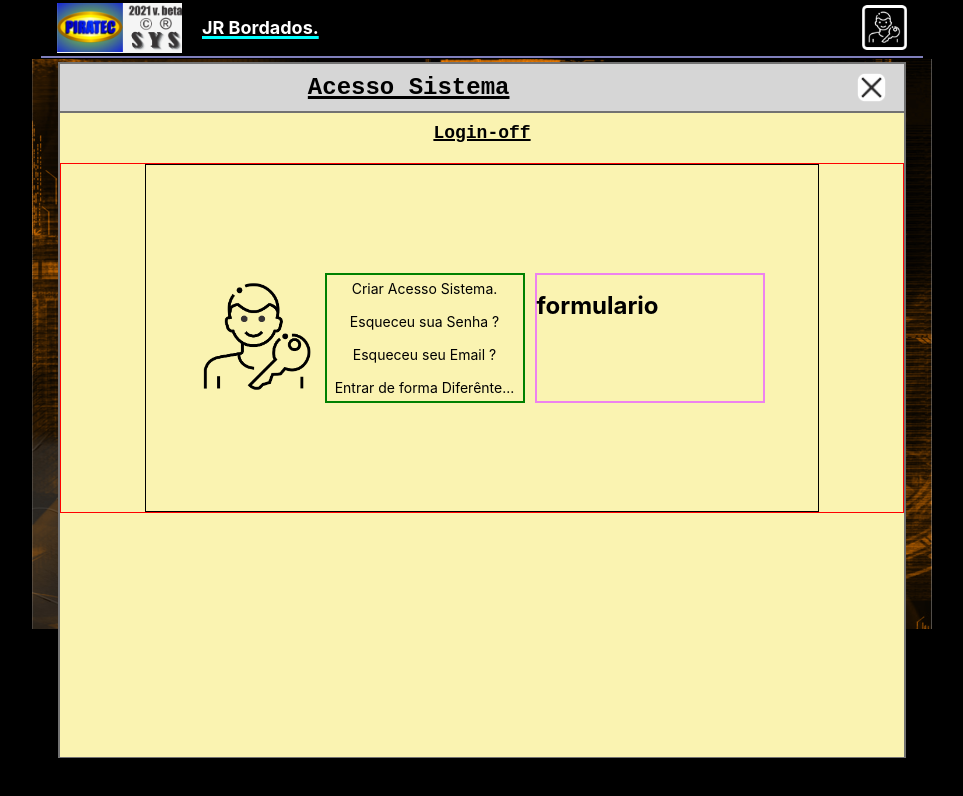
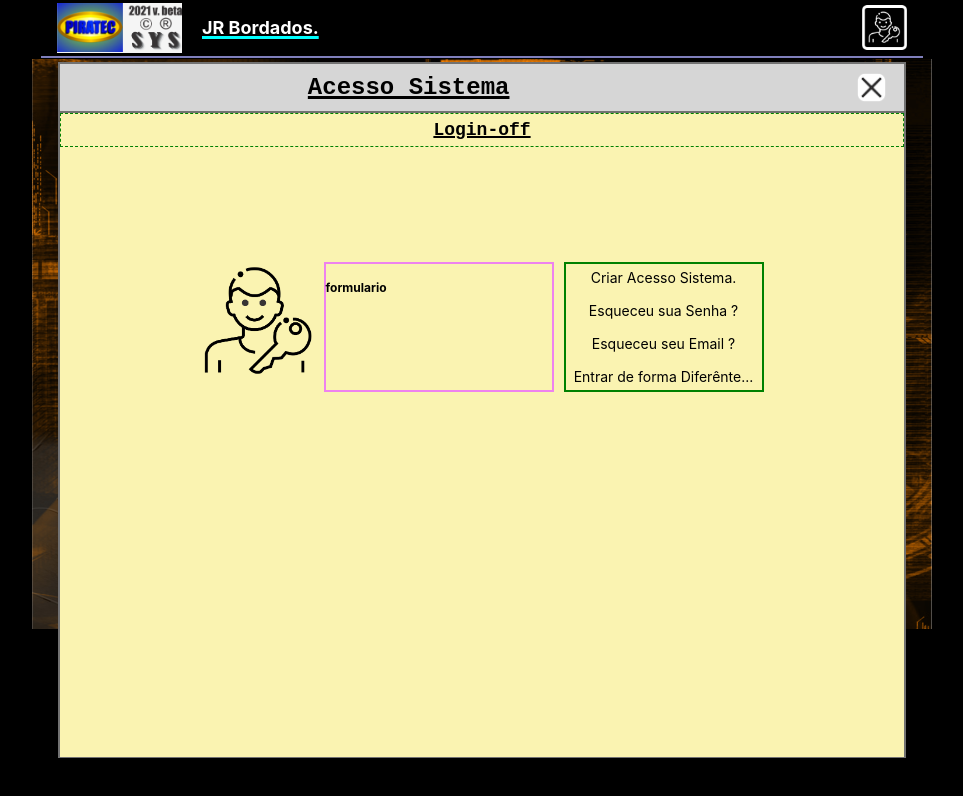
Before and after one commit to loslds/posjr, a React (Vite) app: page /homepage in a window 1280 px wide. Both pictures are taken after a click on the button 1042 px from the left and 27 px from the top of the page. Shown: the top 796 px of the page, without its empty margins (158-1121 px from the left). Built offline with nearby package versions, Linux system fonts and the light colour scheme.

Commit message:
iniciando formulario acesso em branch junior

```diff
--- a/src/components/Modal/form/acces/FormAcces.tsx
+++ b/src/components/Modal/form/acces/FormAcces.tsx
@@ -10,9 +10,9 @@ import { MainFormAcces } from './MainFormAcces';
 import { TitleFormAcces } from './TitleFormAcces';
 
 const ContainerFormCenter = styled.div`
-  border: 1px red solid;
+  border: 0;
   padding: 0px 0px 0px 0px;
-  margin: 10px 0px 10px 0px;
+  margin: 5px 0px 5px 0px;
   width: 100%;
   min-height: 350px;
   background-color: transparent;
@@ -22,7 +22,7 @@ const ContainerFormCenter = styled.div`
 `;
 
 const ContainerFormCenterFlex = styled.div`
-  border: 1px black solid;
+  border: 0;
   padding: 0px 0px 0px 0px;
   margin: 0px 0px 0px 0px;
   width: 80%;
@@ -74,15 +74,15 @@ export const FormAcces: React.FC = () => {
         <ContainerFormCenter>
           <ContainerFormCenterFlex>
             <ContainerFormAvatar img={avatar1} />
+            <ContainerFormForm>
+              <h4>formulario</h4>
+            </ContainerFormForm>
             <ContainerFormOption>
               <p>Criar Acesso Sistema.</p>
               <p>Esqueceu sua Senha ?</p>
               <p>Esqueceu seu Email ?</p>
               <p>Entrar de forma Diferênte...</p>
             </ContainerFormOption>
-            <ContainerFormForm>
-              <h1>formulario</h1>
-            </ContainerFormForm>
           </ContainerFormCenterFlex>
         </ContainerFormCenter>
       </CardFormAcces>
--- a/src/components/Modal/form/styledForm.ts
+++ b/src/components/Modal/form/styledForm.ts
@@ -30,7 +30,8 @@ export const ContainerFormFlex = styled.div`
 `;
 /** styled Card form */
 export const ContainerCardForm = styled.div`
-  border: none;
+  border: 0;
+  padding: 0px auto;
   padding: 0px 0px 0px 0px;
   margin: 0px 0px 0px 0px;
   width: 100%;
@@ -40,7 +41,8 @@ export const ContainerCardForm = styled.div`
 `;
 
 export const ContainerCardFormFlex = styled.div`
-  border: none;
+  border: 0;
+  padding: 0px auto;
   padding: 0px 0px 0px 0px;
   margin: 0px 0px 0px 0px;
   width: 100%;
@@ -54,10 +56,11 @@ export const ContainerCardFormFlex = styled.div`
 `;
 /** Title form */
 export const ContainerFormTitle = styled.div`
-  border: none; /* border: 1px green dashed; */
-  padding: 0px auto;
-  margin: 0px auto;
-  min-width: 100%;
+  border: 1px green dashed;
+  padding: 0px 0px 0px 0px;
+  margin: 0px 0px 0px 0px;
+  width: 100%;
+  min-height: 30px;
   display: flex;
   flex-flow: row wrap;
   justify-content: center;
@@ -68,8 +71,8 @@ export const ContainerFormTitle = styled.div`
   h1,
   h2,
   h3 {
-    margin: 5px 5px 5px 5px;
-    padding: 5px 5px 5px 5px;
+    margin: 3px 3px 3px 3px;
+    padding: 3px 3px 3px 3px;
     text-decoration-color: #727272;
   }
   h1 {
@@ -88,7 +91,7 @@ export const ContainerFormAvatar = styled.div<{ img?: string }>`
   height: 130px;
   width: 120px;
   padding: 0px 0px 0px 0px;
-  margin: 10px 5px 10px 0px;
+  margin: 5px 3px 5px 0px;
   display: flex;
   background-color: transparent;
   background-image: url(${({ img }) => img || semimg});
--- a/src/components/Modal/index.tsx
+++ b/src/components/Modal/index.tsx
@@ -3,4 +3,4 @@ export { CardModal } from './CardModal';
 export { TitleModal } from './TitleModal';
 export { CardButtonsModal } from './CardButtonsModal';
 export { ButtonModal } from './ButtonModal';
-export { Modal } from './Modal';
+export { Modal } from '../modal/Modal';
```
